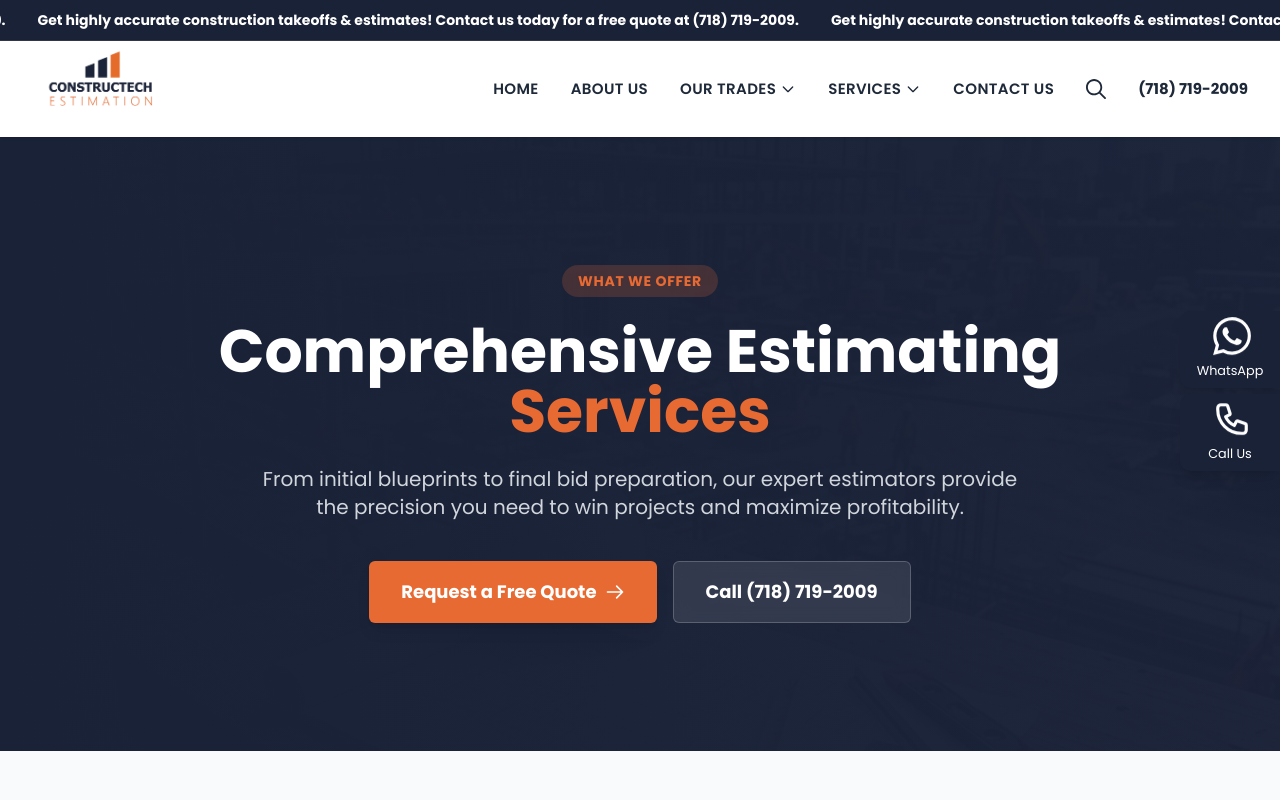
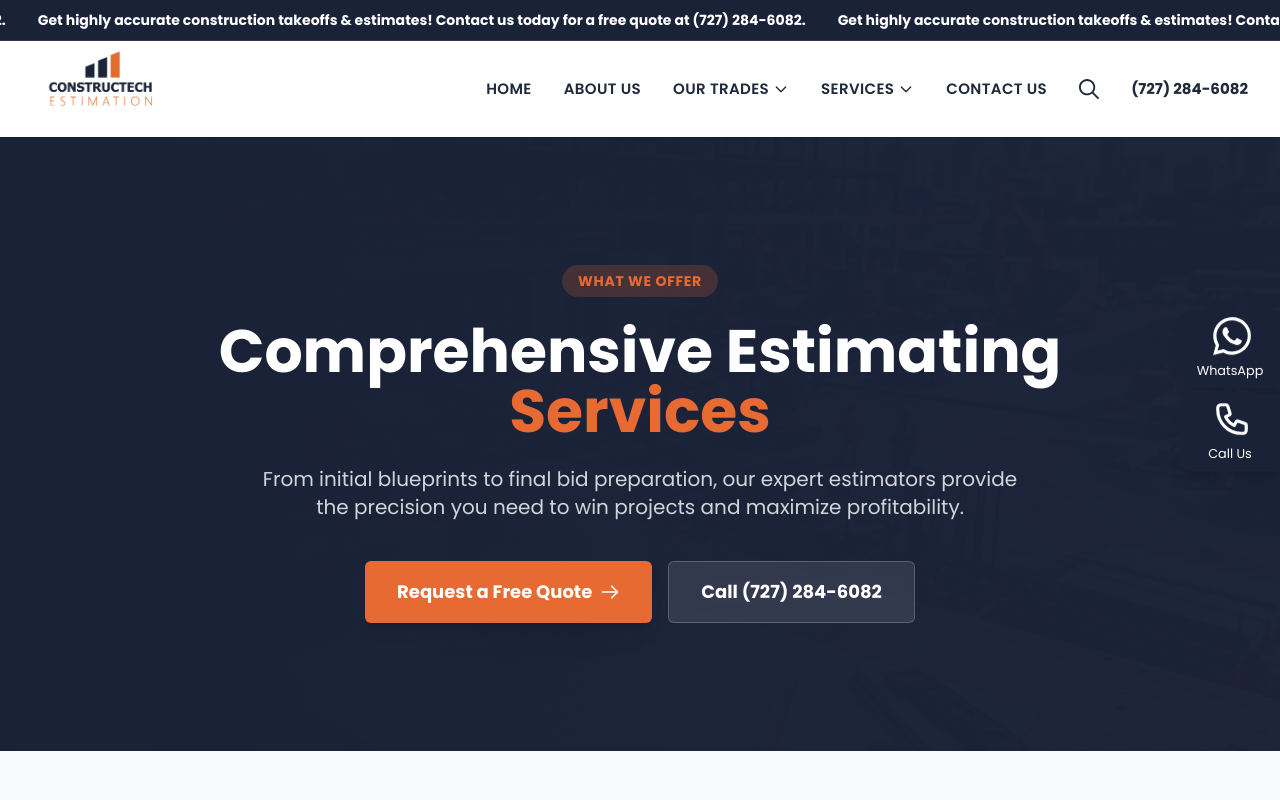
Before and after one commit to Alirazadev786/constructech-estimation, a Next.js app: page /services in a window 1280 px wide. Shown: the top 800 px of the page. Built offline with nearby package versions, Linux system fonts and the light colour scheme.

Commit message:
Update phone number to +17272846082 everywhere

```diff
--- a/src/app/contact/page.tsx
+++ b/src/app/contact/page.tsx
@@ -34,7 +34,7 @@ export default function ContactPage() {
                   </div>
                   <div className="ml-4">
                     <h3 className="text-lg font-bold text-brand-navy">Call Us</h3>
-                    <p className="text-gray-600 mt-1">+1-718-719-2009<br/>+1-888-859-0222</p>
+                    <p className="text-gray-600 mt-1">+1-727-284-6082<br/>+1-888-859-0222</p>
                   </div>
                 </div>
 
--- a/src/app/page.tsx
+++ b/src/app/page.tsx
@@ -260,8 +260,8 @@ export default function Home() {
             <Link href="/contact" className="bg-white text-brand-orange font-bold py-4 px-10 rounded-lg text-lg hover:bg-gray-100 transition-colors shadow-xl">
               Upload Plans
             </Link>
-            <a href="tel:1-718-719-2009" className="bg-brand-navy text-white font-bold py-4 px-10 rounded-lg text-lg hover:bg-gray-800 transition-colors shadow-xl border border-brand-navy">
-              Call (718) 719-2009
+            <a href="tel:1-727-284-6082" className="bg-brand-navy text-white font-bold py-4 px-10 rounded-lg text-lg hover:bg-gray-800 transition-colors shadow-xl border border-brand-navy">
+              Call (727) 284-6082
             </a>
           </div>
         </div>
--- a/src/app/services/page.tsx
+++ b/src/app/services/page.tsx
@@ -83,8 +83,8 @@ export default function ServicesPage() {
                 <path strokeLinecap="round" strokeLinejoin="round" strokeWidth={2} d="M14 5l7 7m0 0l-7 7m7-7H3" />
               </svg>
             </Link>
-            <a href="tel:1-718-719-2009" className="bg-white/10 hover:bg-white/20 text-white border border-white/20 px-8 py-4 rounded-md font-bold text-lg transition-colors backdrop-blur-sm">
-              Call (718) 719-2009
+            <a href="tel:1-727-284-6082" className="bg-white/10 hover:bg-white/20 text-white border border-white/20 px-8 py-4 rounded-md font-bold text-lg transition-colors backdrop-blur-sm">
+              Call (727) 284-6082
             </a>
           </div>
         </div>
--- a/src/components/CompetitorLayout/DynamicServiceTemplate.tsx
+++ b/src/components/CompetitorLayout/DynamicServiceTemplate.tsx
@@ -81,11 +81,11 @@ export default function CompetitorPageLayout({ data }: { data: any }) {
                    Get highly accurate <span className="text-brand-navy font-bold">construction takeoffs & estimates</span>! Contact us today for a free quote.
                  </p>
                  <div className="flex flex-col sm:flex-row justify-center gap-6">
-                   <a href="tel:718-719-2009" className="bg-brand-orange text-white font-bold py-4 px-8 rounded flex items-center justify-center gap-2 hover:bg-orange-600 transition-all duration-300 hover:scale-105 hover:shadow-[0_10px_20px_rgba(249,115,22,0.3)] text-lg">
+                   <a href="tel:727-284-6082" className="bg-brand-orange text-white font-bold py-4 px-8 rounded flex items-center justify-center gap-2 hover:bg-orange-600 transition-all duration-300 hover:scale-105 hover:shadow-[0_10px_20px_rgba(249,115,22,0.3)] text-lg">
                      <svg className="w-6 h-6 animate-pulse" fill="none" viewBox="0 0 24 24" stroke="currentColor">
                        <path strokeLinecap="round" strokeLinejoin="round" strokeWidth={2} d="M3 5a2 2 0 012-2h3.28a1 1 0 01.948.684l1.498 4.493a1 1 0 01-.502 1.21l-2.257 1.13a11.042 11.042 0 005.516 5.516l1.13-2.257a1 1 0 011.21-.502l4.493 1.498a1 1 0 01.684.949V19a2 2 0 01-2 2h-1C9.716 21 3 14.284 3 6V5z" />
                      </svg>
-                     (718) 719-2009
+                     (727) 284-6082
                    </a>
                    <Link href="/contact" className="group/btn bg-brand-navy text-white font-bold py-4 px-8 rounded hover:bg-gray-800 transition-all duration-300 hover:scale-105 hover:shadow-[0_10px_20px_rgba(11,28,46,0.3)] text-lg flex items-center justify-center gap-2">
                      Request a Quote
--- a/src/components/Footer.tsx
+++ b/src/components/Footer.tsx
@@ -19,7 +19,7 @@ export default function Footer() {
                 <svg className="w-5 h-5 text-brand-orange mr-3 shrink-0" fill="none" viewBox="0 0 24 24" stroke="currentColor">
                   <path strokeLinecap="round" strokeLinejoin="round" strokeWidth={2} d="M3 5a2 2 0 012-2h3.28a1 1 0 01.948.684l1.498 4.493a1 1 0 01-.502 1.21l-2.257 1.13a11.042 11.042 0 005.516 5.516l1.13-2.257a1 1 0 011.21-.502l4.493 1.498a1 1 0 01.684.949V19a2 2 0 01-2 2h-1C9.716 21 3 14.284 3 6V5z" />
                 </svg>
-                +1 (718) 719-2009
+                +1 (727) 284-6082
               </p>
               <p className="text-gray-300 flex items-center">
                 <svg className="w-5 h-5 text-brand-orange mr-3 shrink-0" fill="none" viewBox="0 0 24 24" stroke="currentColor">
--- a/src/components/Header.tsx
+++ b/src/components/Header.tsx
@@ -14,10 +14,10 @@ export default function Header() {
       <div className="bg-brand-navy w-full relative z-20 py-2 border-b border-white/10">
         <div className="max-w-full overflow-hidden whitespace-nowrap">
           <div className="inline-block animate-marquee">
-            <span className="text-white text-sm font-bold mx-4">Get highly accurate construction takeoffs & estimates! Contact us today for a free quote at (718) 719-2009.</span>
-            <span className="text-white text-sm font-bold mx-4">Get highly accurate construction takeoffs & estimates! Contact us today for a free quote at (718) 719-2009.</span>
-            <span className="text-white text-sm font-bold mx-4">Get highly accurate construction takeoffs & estimates! Contact us today for a free quote at (718) 719-2009.</span>
-            <span className="text-white text-sm font-bold mx-4">Get highly accurate construction takeoffs & estimates! Contact us today for a free quote at (718) 719-2009.</span>
+            <span className="text-white text-sm font-bold mx-4">Get highly accurate construction takeoffs & estimates! Contact us today for a free quote at (727) 284-6082.</span>
+            <span className="text-white text-sm font-bold mx-4">Get highly accurate construction takeoffs & estimates! Contact us today for a free quote at (727) 284-6082.</span>
+            <span className="text-white text-sm font-bold mx-4">Get highly accurate construction takeoffs & estimates! Contact us today for a free quote at (727) 284-6082.</span>
+            <span className="text-white text-sm font-bold mx-4">Get highly accurate construction takeoffs & estimates! Contact us today for a free quote at (727) 284-6082.</span>
           </div>
         </div>
       </div>
@@ -230,15 +230,15 @@ export default function Header() {
               </button>
 
               {/* Phone Number */}
-              <a href="tel:(718) 719-2009" className="text-gray-800 font-bold hover:text-brand-orange text-[15px]">
-                (718) 719-2009
+              <a href="tel:(727) 284-6082" className="text-gray-800 font-bold hover:text-brand-orange text-[15px]">
+                (727) 284-6082
               </a>
             </nav>
 
             {/* Mobile menu button */}
             <div className="flex md:hidden items-center space-x-4">
               {/* Mobile Phone Icon */}
-              <a href="tel:(718) 719-2009" className="text-brand-navy">
+              <a href="tel:(727) 284-6082" className="text-brand-navy">
                 <svg className="w-6 h-6" fill="none" viewBox="0 0 24 24" stroke="currentColor">
                   <path strokeLinecap="round" strokeLinejoin="round" strokeWidth={2} d="M3 5a2 2 0 012-2h3.28a1 1 0 01.948.684l1.498 4.493a1 1 0 01-.502 1.21l-2.257 1.13a11.042 11.042 0 005.516 5.516l1.13-2.257a1 1 0 011.21-.502l4.493 1.498a1 1 0 01.684.949V19a2 2 0 01-2 2h-1C9.716 21 3 14.284 3 6V5z" />
                 </svg>
--- a/src/components/HeroSlider.tsx
+++ b/src/components/HeroSlider.tsx
@@ -48,7 +48,7 @@ export default function HeroSlider() {
 
                 <div className="flex flex-col sm:flex-row gap-4">
                   <a
-                    href="tel:1-718-719-2009"
+                    href="tel:1-727-284-6082"
                     className="bg-brand-orange hover:bg-[#d65f29] text-white px-8 py-4 rounded font-bold text-lg text-center transition shadow-lg"
                   >
                     Call Us
--- a/src/components/StickyActions.tsx
+++ b/src/components/StickyActions.tsx
@@ -4,7 +4,7 @@ export default function StickyActions() {
 
       {/* WhatsApp Button */}
       <a
-        href="https://wa.me/17187192009"
+        href="https://wa.me/17272846082"
         target="_blank"
         rel="noopener noreferrer"
         className="group bg-brand-navy hover:bg-brand-orange transition-colors py-2 px-2 md:py-2 md:px-2 rounded-l-[10px] text-center shadow-lg mb-[6px] w-full box-border"
@@ -21,7 +21,7 @@ export default function StickyActions() {
 
       {/* Phone Button */}
       <a
-        href="tel:1-718-719-2009"
+        href="tel:1-727-284-6082"
         className="group bg-brand-navy hover:bg-brand-orange transition-colors py-2 px-2 md:py-2 md:px-2 rounded-l-[10px] text-center shadow-lg mb-[6px] w-full box-border"
       >
         <svg
```
Also changed, not shown: src/data/competitor_content.json.
